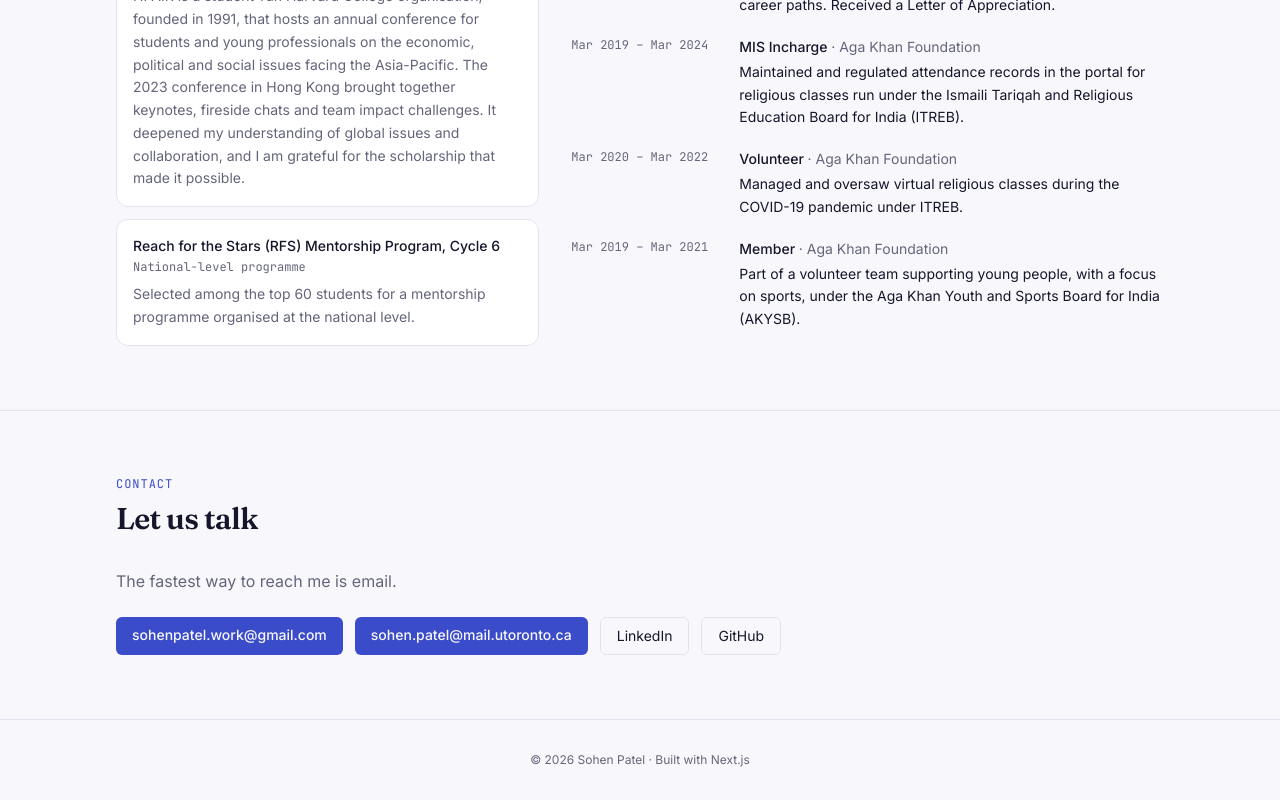
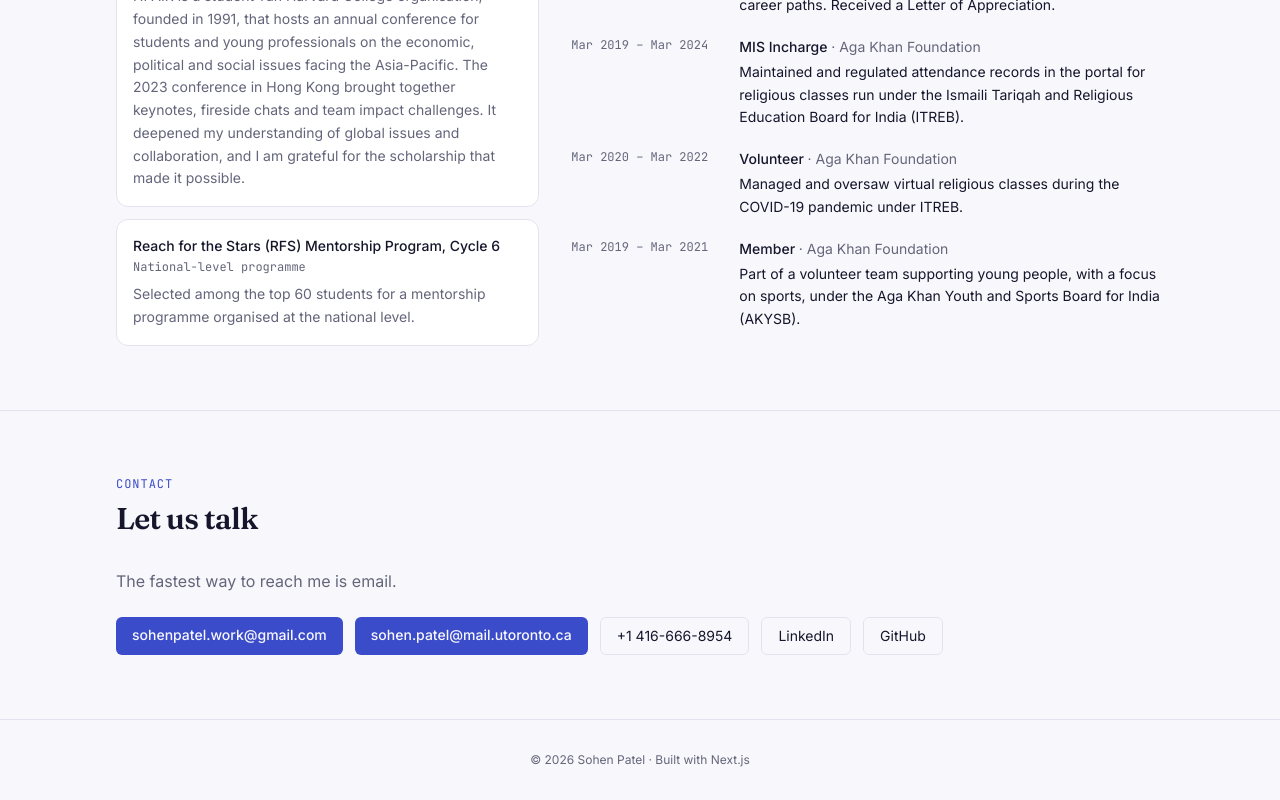
Before and after one commit to sohenpatel22/portfolio, a Next.js app: page / in a window 1280 px wide. Shown: the part 5680-6480 px from the top of the page. Built offline with nearby package versions, Linux system fonts and the light colour scheme; no server answers.

Commit message:
Add the phone number to the contact section

```diff
--- a/src/app/page.tsx
+++ b/src/app/page.tsx
@@ -223,6 +223,7 @@ export default function Home() {
         <div className="mt-6 flex flex-wrap gap-3">
           <a href={`mailto:${profile.email}`} className="rounded-md bg-accent px-4 py-2 text-sm font-medium text-bg">{profile.email}</a>
           <a href={`mailto:${profile.universityEmail}`} className="rounded-md bg-accent px-4 py-2 text-sm font-medium text-bg">{profile.universityEmail}</a>
+          <a href={`tel:${profile.phone.replace(/[^+\d]/g, "")}`} className="rounded-md border border-line px-4 py-2 text-sm hover:border-accent">{profile.phone}</a>
           <a href={profile.linkedin} target="_blank" rel="noopener" className="rounded-md border border-line px-4 py-2 text-sm hover:border-accent">LinkedIn</a>
           <a href={profile.github} target="_blank" rel="noopener" className="rounded-md border border-line px-4 py-2 text-sm hover:border-accent">GitHub</a>
         </div>
--- a/src/data/profile.ts
+++ b/src/data/profile.ts
@@ -7,6 +7,7 @@ export const profile = {
   location: "Toronto, ON, Canada",
   email: "sohenpatel.work@gmail.com",
   universityEmail: "sohen.patel@mail.utoronto.ca",
+  phone: "+1 416-666-8954",
   linkedin: "https://www.linkedin.com/in/sohen-patel",
   github: "https://github.com/sohenpatel22",
   resume: "/Sohen_Patel_Resume.pdf",
```
